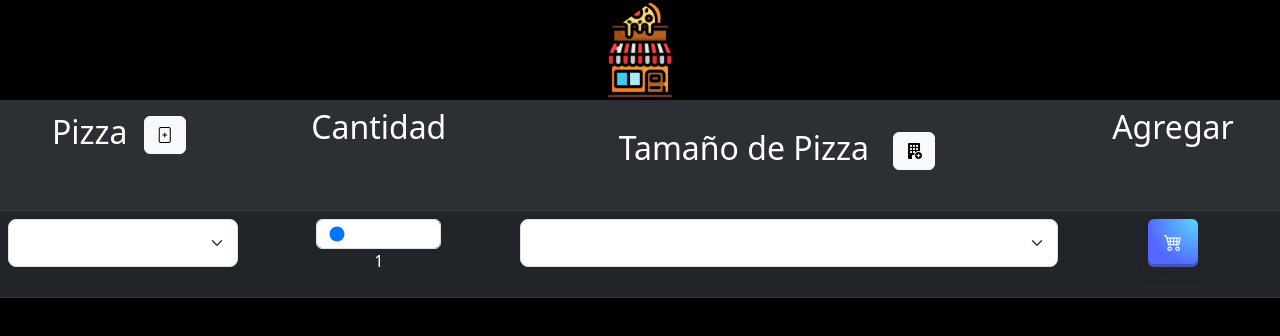
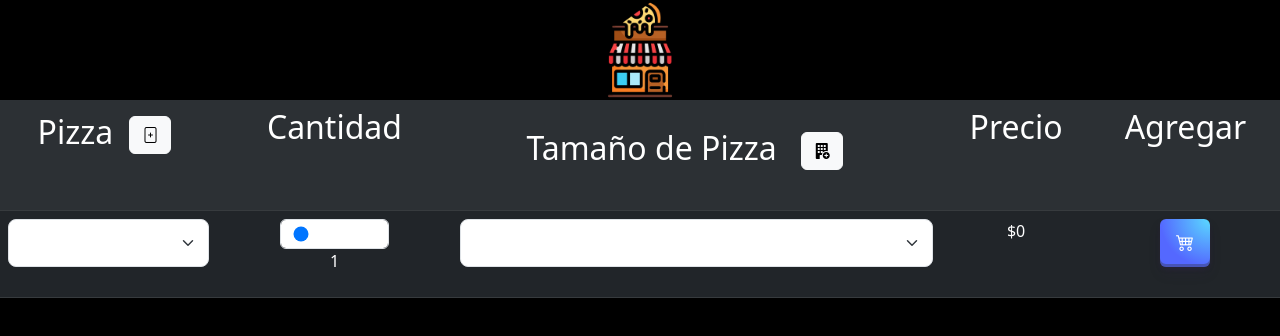
Before and after one commit to Ramguel1/apizza, a plain HTML site: page index.html in a window 1280 px wide. Drawn offline with nearby package versions, Linux system fonts and the light colour scheme.

Commit message:
Update index.html

```diff
--- a/index.html
+++ b/index.html
@@ -70,6 +70,9 @@
          </h2></td>
 
          <td>
+           <h2>Precio</h2>
+         </td>
+         <td>
            <h2>Agregar</h2>
          </td>
       </tr>
@@ -86,6 +89,9 @@
               </select>
            </td>
 
+         <td>
+           <div id="precio">$0</div>
+         </td>
            <td>
                  <button id="agre" class="button-29"><i class="bi bi-cart4"></i></button>
 
```
